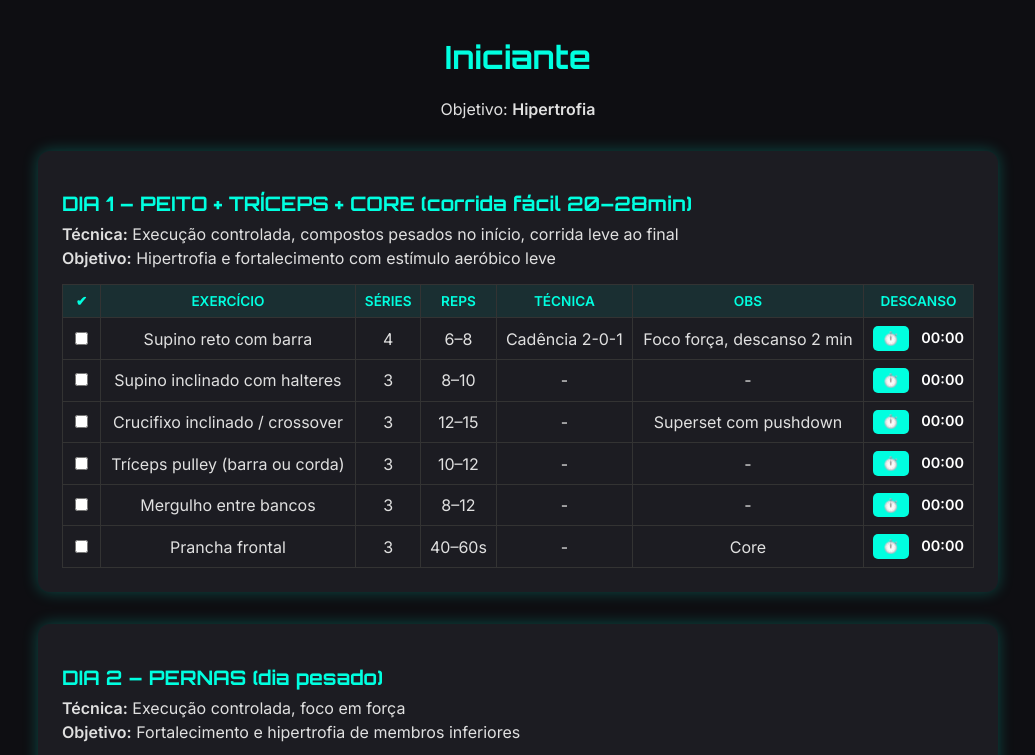
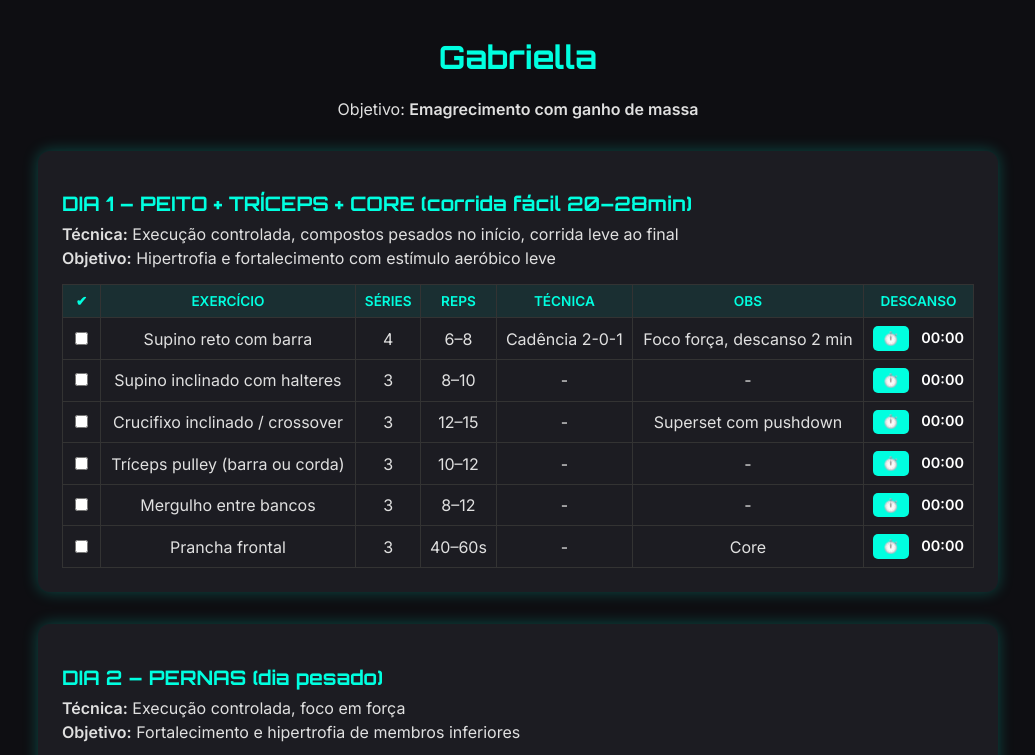
Before and after one commit to MarioFariasDev/Gabriella, a plain HTML site: page index.html in a window 1280 px wide. Shown: the top 755 px of the page, without its empty margins (122-1157 px from the left). Drawn offline with Linux system fonts and the light colour scheme.

Commit message:
Update index.html

```diff
--- a/index.html
+++ b/index.html
@@ -3,15 +3,15 @@
 <head>
   <meta charset="UTF-8" />
   <meta name="viewport" content="width=device-width, initial-scale=1.0" />
-  <title>Treino Iniciantes</title>
+  <title>Treino Gabriella</title>
   <link rel="stylesheet" href="style.css" />
   <link href="https://fonts.googleapis.com/css2?family=Orbitron:wght@500;700&family=Inter:wght@400;600&display=swap" rel="stylesheet">
 </head>
 <body>
 <div class="container">
   <header>
-    <h1>Iniciante</h1>
-    <p>Objetivo: <strong>Hipertrofia</strong></p>
+    <h1>Gabriella</h1>
+    <p>Objetivo: <strong>Emagrecimento com ganho de massa</strong></p>
   </header>
 
   <main id="treinoContainer">
```
